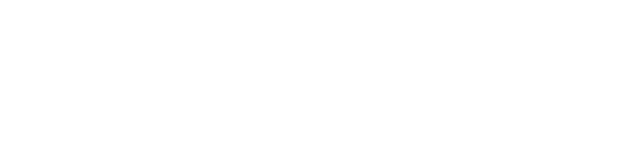
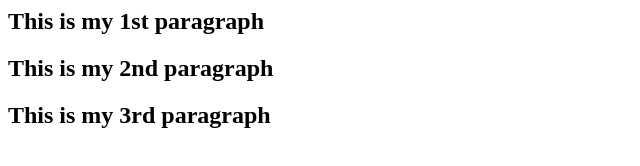
Before and after one commit to badrilogaram/HttpsRemoteRepo, a plain HTML site: page index.html in a window 1280 px wide. Shown: the whole page, without its empty margins (0-640 px from the left). Drawn offline with Linux system fonts and the light colour scheme.

Commit message:
added headers

```diff
--- a/index.html
+++ b/index.html
@@ -12,6 +12,8 @@ P {color:blue}
   <body>
     </body>
 
-
+<H2>This is my 1st paragraph</H2>
+<H2>This is my 2nd paragraph</H2>
+<H2>This is my 3rd paragraph</H2>
 
 </html>
```
